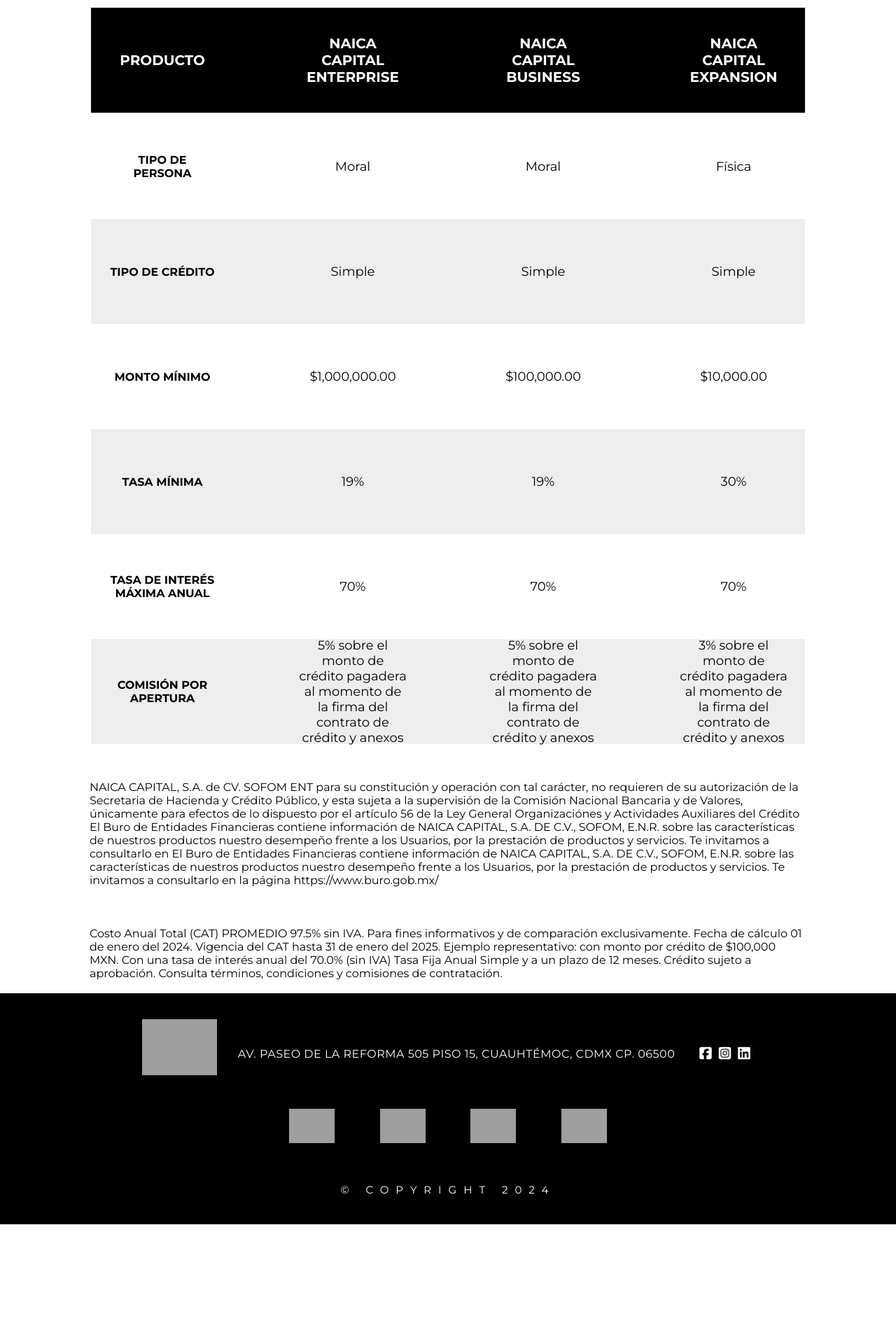
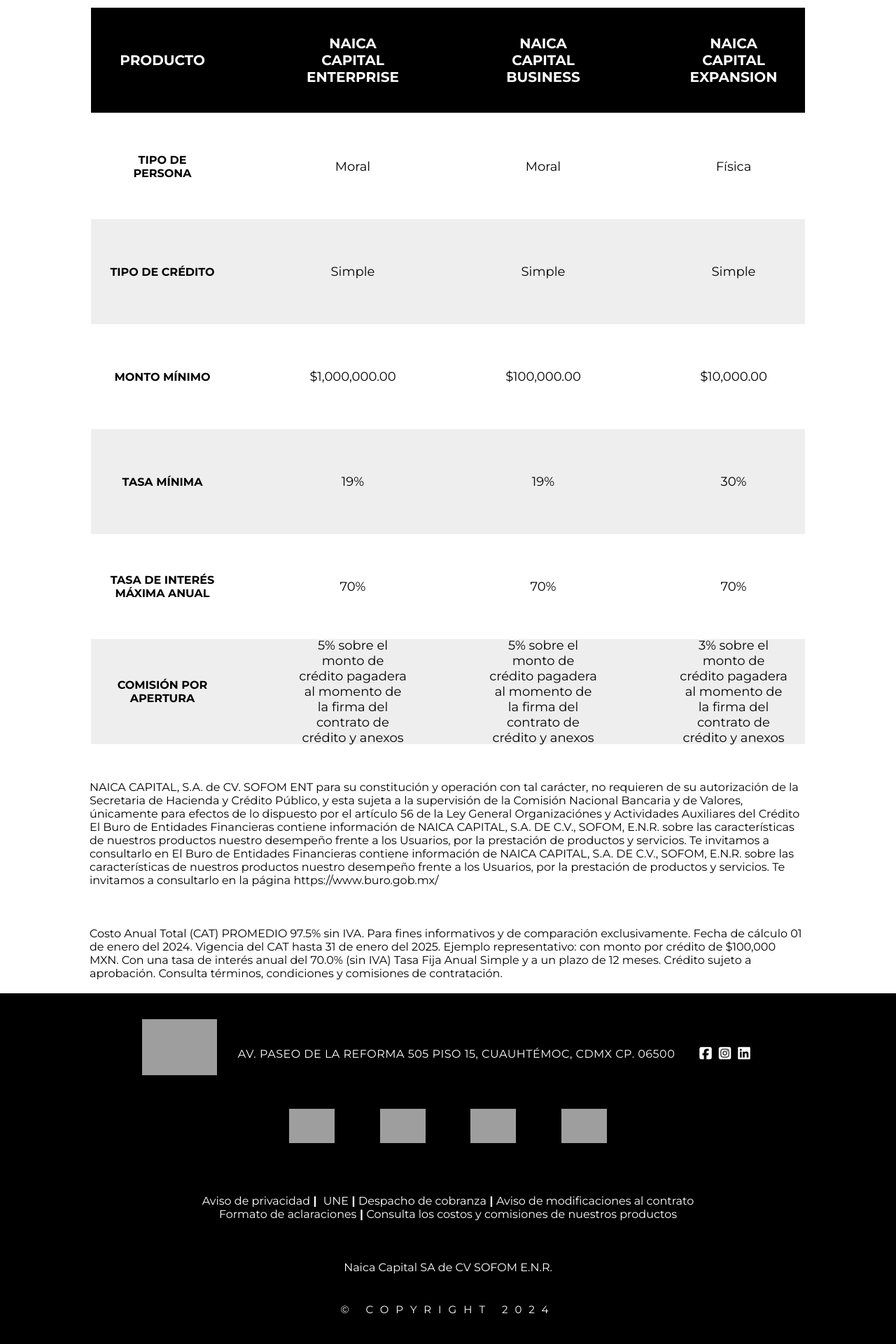
Before and after one commit to AdrianHamilton/PaginaWebNaicaPersonal, a Flask app: page / in a window 1280 px wide. Shown: the part 1921-3841 px from the top of the page at 70% size. Before the commit the page ends 3670 px from the top, so only its background shows below. Run offline with Flask 2, Linux system fonts and the light colour scheme; parts of the project's set-up code (start-up, migrations or seed data) failed here and were passed over; some libraries are stand-ins or nearby versions; grey boxes are pictures that could not be loaded.

Commit message:
new DL files

```diff
--- a/pagina/static/css/index.css
+++ b/pagina/static/css/index.css
@@ -761,3 +761,38 @@ a.enlace:hover {  color:#CF2034; transition: 0.2s}
 .naicafoot a {
 color: #fff;
 }
+
+.linksentidadregulatoria {
+ display: flex;
+ color: #ffffff;
+ transition: color 0.3s ease;
+  background: var(--negro);
+ text-align: center;
+  align-items: center;
+  justify-content: center;
+  font: 700 16px Montserrat;
+}
+
+.linksentidadregulatoria2 {
+  display: flex;
+ color: white;
+  background: var(--negro);
+ text-align: center;
+  align-items: center;
+  justify-content: center;
+  font: 700 16px Montserrat;
+}
+
+.separador {
+  background: var(--negro);
+}
+
+.naicacapitalfin {
+  background: var(--negro);
+  color: white;
+  text-align: center;
+   align-items: center;
+   justify-content: center;
+   font: Montserrat;
+ }
+}
--- a/pagina/templates/index.html
+++ b/pagina/templates/index.html
@@ -227,12 +227,26 @@ Consulta términos, condiciones y comisiones de contratación.<br><br>
         <a href="https://www.condusef.gob.mx/"><img style="height:49px" src="https://images2.imgbox.com/b7/87/i1Mr6KMf_o.png" alt=""/></a>
         <a href="https://www.buro.gob.mx/"><img style="height:49px" src="https://images2.imgbox.com/53/f6/pVS4swvF_o.png" alt=""/></a>
         <img style="height:49px" src="https://images2.imgbox.com/bc/b7/DKfo8uM9_o.png" alt=""/></div>
-    </div>
-
-    <!-- <div class="linksentidadregulatoria">
-      <a href="{{ url_for('static', filename='doc/Naica_Capital_Aviso_Privacidad.pdf') }}" target="_blank">Aviso de privacidad</a> | UNE |
-
-    </div> -->
+      </div>
+      <div class="separador">
+        <br><br><br>
+      </div>
+        <div class="linksentidadregulatoria">
+            <a href="{{ url_for('static', filename='doc/Naica_Capital_Aviso_Privacidad.pdf') }}" style="color: #ffffff;font-weight: normal" target="_blank">Aviso de privacidad</a>&nbsp;| &nbsp;
+            <a href="{{ url_for('static', filename='doc/Naica_Capital_UNE.pdf') }}" style="color: #ffffff;font-weight: normal" target="_blank">UNE</a> &nbsp;|&nbsp;
+            <a href="{{ url_for('static', filename='doc/Naica_Capital_Despacho_Cobranza.pdf') }}" style="color: #ffffff;font-weight: normal" target="_blank">Despacho de cobranza</a> &nbsp;|&nbsp;
+            <a href="{{ url_for('static', filename='doc/Naica_Capital_Modificaciones_Contrato.docx') }}" style="color: #ffffff;font-weight: normal" target="_blank">Aviso de modificaciones al contrato</a>
+          </div>
+            <div class="linksentidadregulatoria2">
+            <a href="{{ url_for('static', filename='doc/Naica_Capital_Formato_Aclaraciones.docx') }}" style="color: #ffffff;font-weight: normal" target="_blank">Formato de aclaraciones</a> &nbsp;|&nbsp;
+            <a href="https://registros.condusef.gob.mx/reco/resultado_institucion.php" style="color: #ffffff;font-weight: normal" target="_blank">Consulta los costos y comisiones de nuestros productos</a>
+        </div>
+        <div class="separador">
+          <br><br><br>
+        </div>
+        <div class="naicacapitalfin">
+          Naica Capital SA de CV SOFOM E.N.R.
+        </div>
     <div class="copynaica">© COPYRIGHT 2024</div>
   </body><script src="https://kit.fontawesome.com/acccb6e668.js" crossorigin="anonymous"></script>
   <!-- partial -->
```
Also changed, not shown: 4 other files.
